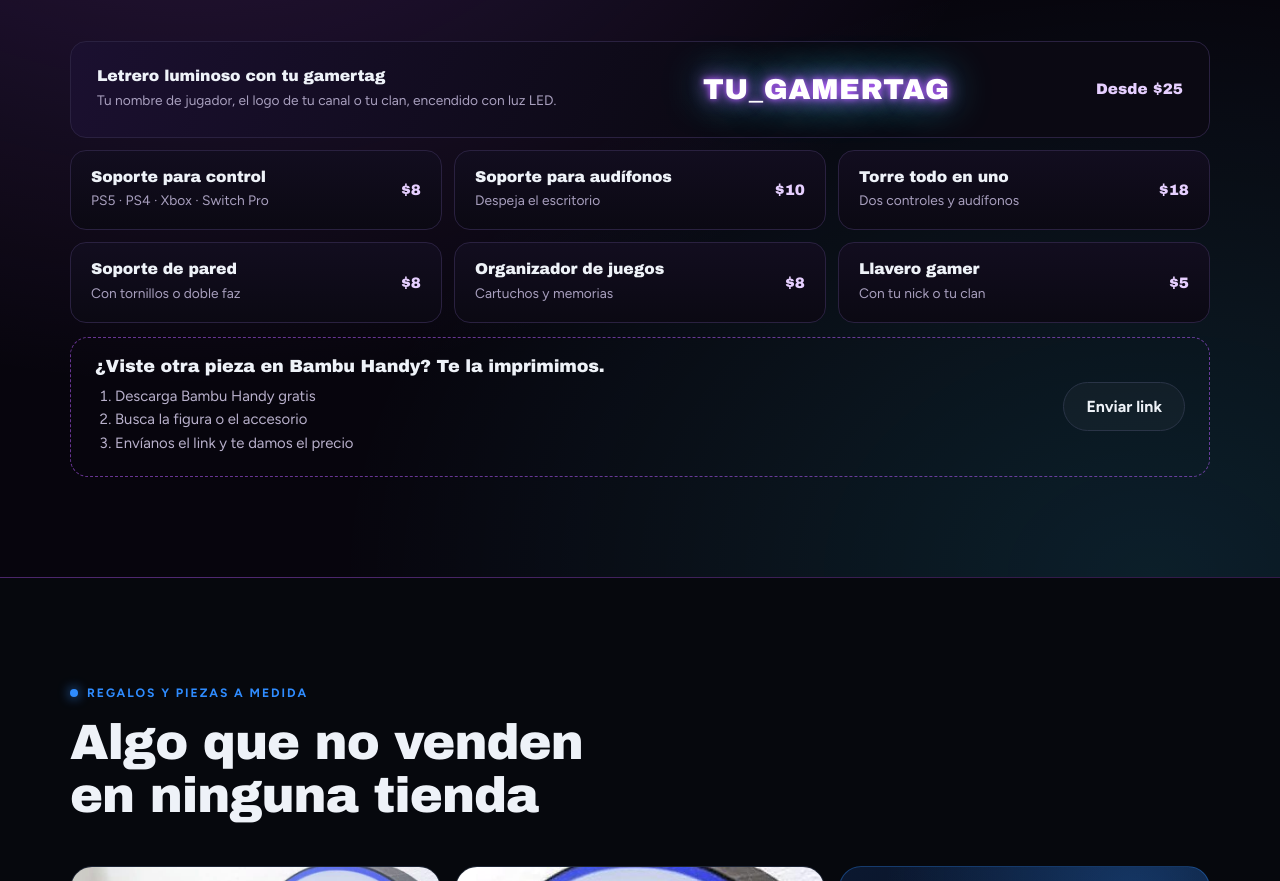
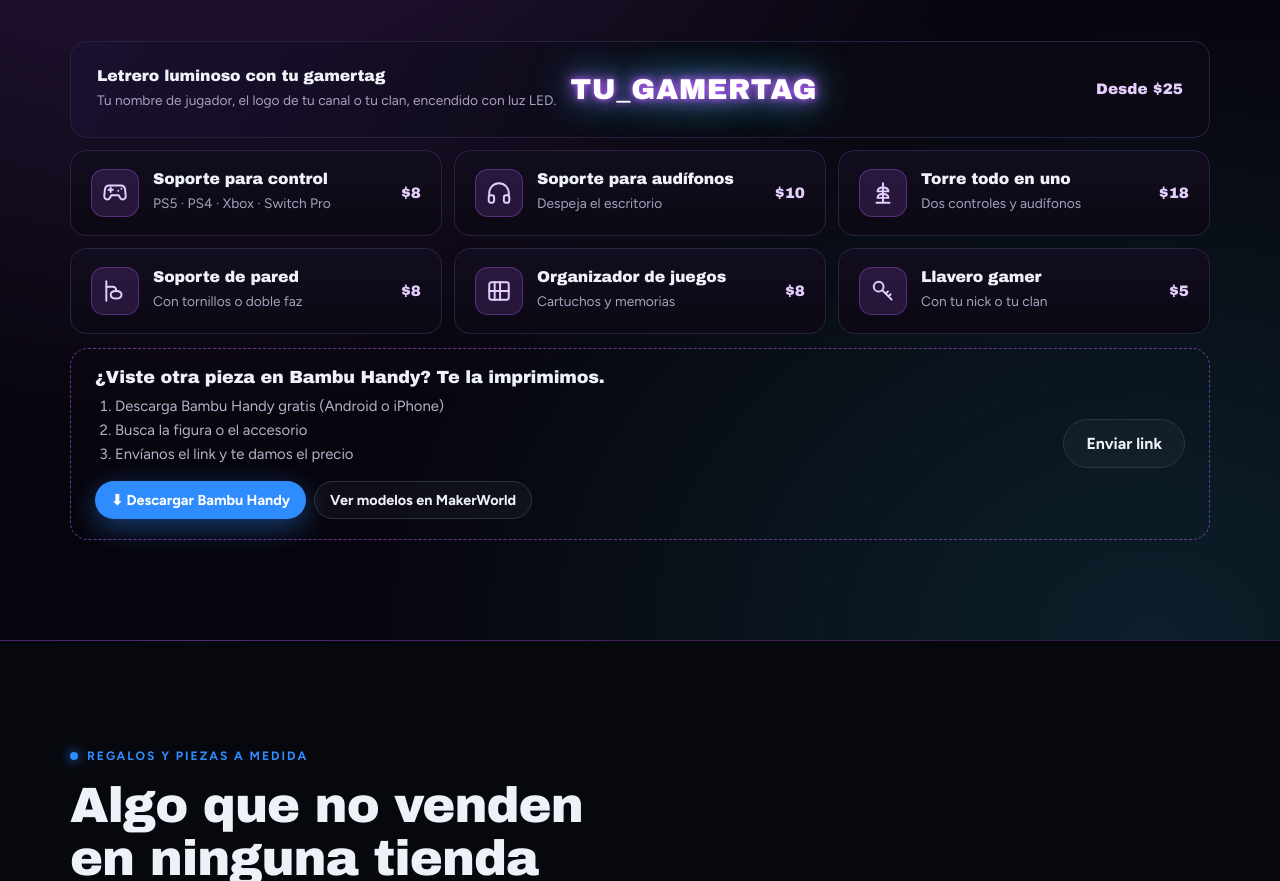
Before and after one commit to eduardorafael794-afk/puntoclick-web, a plain HTML site: page index.html in a window 1280 px wide. Shown: the part 7761-8642 px from the top of the page. Drawn offline with Linux system fonts and the light colour scheme; a web font is replaced by a local one.

Commit message:
Zona Gamer: íconos en los soportes y enlace de descarga de Bambu Handy
Co-Authored-By: Claude Opus 5.5 <noreply@anthropic.com>
Claude-Session: https://claude.ai/code/session_01Q5zXEvi66u3CXzaPq4U1MU

```diff
--- a/index.html
+++ b/index.html
@@ -246,7 +246,11 @@ nav a.hl{color:var(--blue-2)}
 .g-card:hover{border-color:rgba(182,92,255,.7);transform:translateY(-2px)}
 .g-card h3{font-size:.98rem}
 .g-card p{color:#a89fbe;font-size:.86rem;margin-top:4px}
-.g-card b{font:800 .95rem var(--display);color:#e6cfff;white-space:nowrap}
+.g-card b{font:800 .95rem var(--display);color:#e6cfff;white-space:nowrap;margin-left:auto}
+.g-card:not(.feat){justify-content:flex-start}
+.gi{width:48px;height:48px;border-radius:13px;display:grid;place-items:center;background:rgba(182,92,255,.15);border:1px solid rgba(182,92,255,.35);color:#e6cfff;flex:none}
+.gi svg{width:26px;height:26px}
+.bambu-dl{display:flex;gap:8px;flex-wrap:wrap;margin-top:14px}
 .g-card.feat{grid-column:span 3;background:linear-gradient(120deg,#1b1030,#0b0913 60%);padding:26px}
 .neon{font:800 clamp(1.2rem,3vw,1.8rem) var(--display);color:#fff;text-shadow:0 0 6px #b65cff,0 0 18px #b65cff,0 0 40px #2fe0ff;letter-spacing:.02em}
 .bambu{margin-top:14px;display:flex;justify-content:space-between;align-items:center;gap:18px;flex-wrap:wrap;padding:20px 24px;border-radius:18px;border:1px dashed rgba(182,92,255,.55)}
@@ -608,16 +612,17 @@ dialog p{color:#fff;text-align:center;margin-top:12px;font-weight:600}
           <span class="neon" aria-hidden="true">TU_GAMERTAG</span>
           <b>Desde $25</b>
         </a>
-        <a class="g-card wa" data-msg="Hola PuntoClick, quiero un soporte para control (desde $8). Mi consola es:" href="https://wa.me/584246798857"><div><h3>Soporte para control</h3><p>PS5 · PS4 · Xbox · Switch Pro</p></div><b>$8</b></a>
-        <a class="g-card wa" data-msg="Hola PuntoClick, quiero un soporte para audífonos (desde $10)." href="https://wa.me/584246798857"><div><h3>Soporte para audífonos</h3><p>Despeja el escritorio</p></div><b>$10</b></a>
-        <a class="g-card wa" data-msg="Hola PuntoClick, quiero una torre para controles y audífonos (desde $18)." href="https://wa.me/584246798857"><div><h3>Torre todo en uno</h3><p>Dos controles y audífonos</p></div><b>$18</b></a>
-        <a class="g-card wa" data-msg="Hola PuntoClick, quiero un soporte de pared para control o audífonos (desde $8)." href="https://wa.me/584246798857"><div><h3>Soporte de pared</h3><p>Con tornillos o doble faz</p></div><b>$8</b></a>
-        <a class="g-card wa" data-msg="Hola PuntoClick, quiero un organizador de juegos (desde $8)." href="https://wa.me/584246798857"><div><h3>Organizador de juegos</h3><p>Cartuchos y memorias</p></div><b>$8</b></a>
-        <a class="g-card wa" data-msg="Hola PuntoClick, quiero un llavero gamer con mi nick ($5)." href="https://wa.me/584246798857"><div><h3>Llavero gamer</h3><p>Con tu nick o tu clan</p></div><b>$5</b></a>
+        <a class="g-card wa" data-msg="Hola PuntoClick, quiero un soporte para control (desde $8). Mi consola es:" href="https://wa.me/584246798857"><i class="gi" aria-hidden="true"><svg viewBox="0 0 24 24" fill="none" stroke="currentColor" stroke-width="1.8" stroke-linecap="round" stroke-linejoin="round"><path d="M6 9h4M8 7v4M15 10h.01M18 8h.01"/><path d="M17.3 5H6.7a4 4 0 0 0-4 3.6l-.6 6A3 3 0 0 0 5 18c1 0 1.6-.5 2-1.2L8.6 14h6.8l1.6 2.8c.4.7 1 1.2 2 1.2a3 3 0 0 0 2.9-3.4l-.6-6A4 4 0 0 0 17.3 5Z"/></svg></i><div><h3>Soporte para control</h3><p>PS5 · PS4 · Xbox · Switch Pro</p></div><b>$8</b></a>
+        <a class="g-card wa" data-msg="Hola PuntoClick, quiero un soporte para audífonos (desde $10)." href="https://wa.me/584246798857"><i class="gi" aria-hidden="true"><svg viewBox="0 0 24 24" fill="none" stroke="currentColor" stroke-width="1.8" stroke-linecap="round" stroke-linejoin="round"><path d="M3 14v-2a9 9 0 0 1 18 0v2"/><rect x="2.5" y="14" width="5" height="7" rx="2"/><rect x="16.5" y="14" width="5" height="7" rx="2"/></svg></i><div><h3>Soporte para audífonos</h3><p>Despeja el escritorio</p></div><b>$10</b></a>
+        <a class="g-card wa" data-msg="Hola PuntoClick, quiero una torre para controles y audífonos (desde $18)." href="https://wa.me/584246798857"><i class="gi" aria-hidden="true"><svg viewBox="0 0 24 24" fill="none" stroke="currentColor" stroke-width="1.8" stroke-linecap="round" stroke-linejoin="round"><path d="M12 3v18M6 21h12"/><path d="M12 7c-3 0-5 1.5-5 3.5h10C17 8.5 15 7 12 7Z"/><path d="M12 13c-3 0-5 1.5-5 3.5h10c0-2-2-3.5-5-3.5Z"/></svg></i><div><h3>Torre todo en uno</h3><p>Dos controles y audífonos</p></div><b>$18</b></a>
+        <a class="g-card wa" data-msg="Hola PuntoClick, quiero un soporte de pared para control o audífonos (desde $8)." href="https://wa.me/584246798857"><i class="gi" aria-hidden="true"><svg viewBox="0 0 24 24" fill="none" stroke="currentColor" stroke-width="1.8" stroke-linecap="round" stroke-linejoin="round"><path d="M4 3v18"/><path d="M4 8h6a3 3 0 0 1 3 3v1"/><path d="M13 12c-3.5 0-5 1.6-5 3.5S9.5 19 13 19s5-1.6 5-3.5-1.5-3.5-5-3.5Z"/></svg></i><div><h3>Soporte de pared</h3><p>Con tornillos o doble faz</p></div><b>$8</b></a>
+        <a class="g-card wa" data-msg="Hola PuntoClick, quiero un organizador de juegos (desde $8)." href="https://wa.me/584246798857"><i class="gi" aria-hidden="true"><svg viewBox="0 0 24 24" fill="none" stroke="currentColor" stroke-width="1.8" stroke-linecap="round" stroke-linejoin="round"><rect x="3" y="4" width="18" height="16" rx="2"/><path d="M8 4v16M13 4v16M3 12h18"/></svg></i><div><h3>Organizador de juegos</h3><p>Cartuchos y memorias</p></div><b>$8</b></a>
+        <a class="g-card wa" data-msg="Hola PuntoClick, quiero un llavero gamer con mi nick ($5)." href="https://wa.me/584246798857"><i class="gi" aria-hidden="true"><svg viewBox="0 0 24 24" fill="none" stroke="currentColor" stroke-width="1.8" stroke-linecap="round" stroke-linejoin="round"><circle cx="8" cy="8" r="4.5"/><path d="M11.2 11.2 20 20M17 17l2-2M14.5 14.5l2-2"/></svg></i><div><h3>Llavero gamer</h3><p>Con tu nick o tu clan</p></div><b>$5</b></a>
       </div>
       <div class="bambu">
         <div><h3>¿Viste otra pieza en Bambu Handy? Te la imprimimos.</h3>
-          <ol><li>Descarga Bambu Handy gratis</li><li>Busca la figura o el accesorio</li><li>Envíanos el link y te damos el precio</li></ol></div>
+          <ol><li>Descarga Bambu Handy gratis (Android o iPhone)</li><li>Busca la figura o el accesorio</li><li>Envíanos el link y te damos el precio</li></ol>
+          <div class="bambu-dl"><a class="btn btn-blue btn-sm" href="https://bambulab.com/en/download/app" target="_blank" rel="noopener">⬇ Descargar Bambu Handy</a><a class="btn btn-ghost btn-sm" href="https://makerworld.com/" target="_blank" rel="noopener">Ver modelos en MakerWorld</a></div></div>
         <a class="btn btn-ghost wa" data-msg="Hola PuntoClick, vi esta pieza en Bambu Handy y quiero saber el precio: " href="https://wa.me/584246798857">Enviar link</a>
       </div>
     </div>
```
